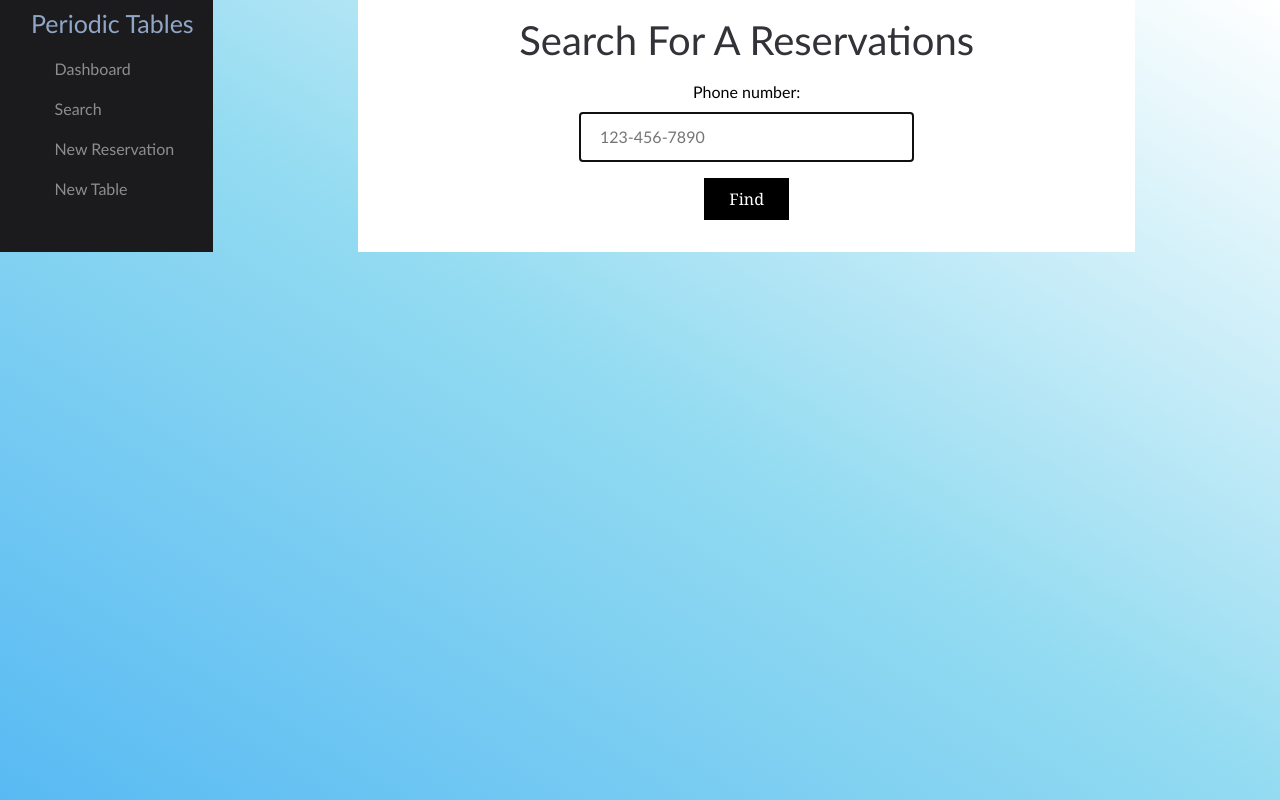
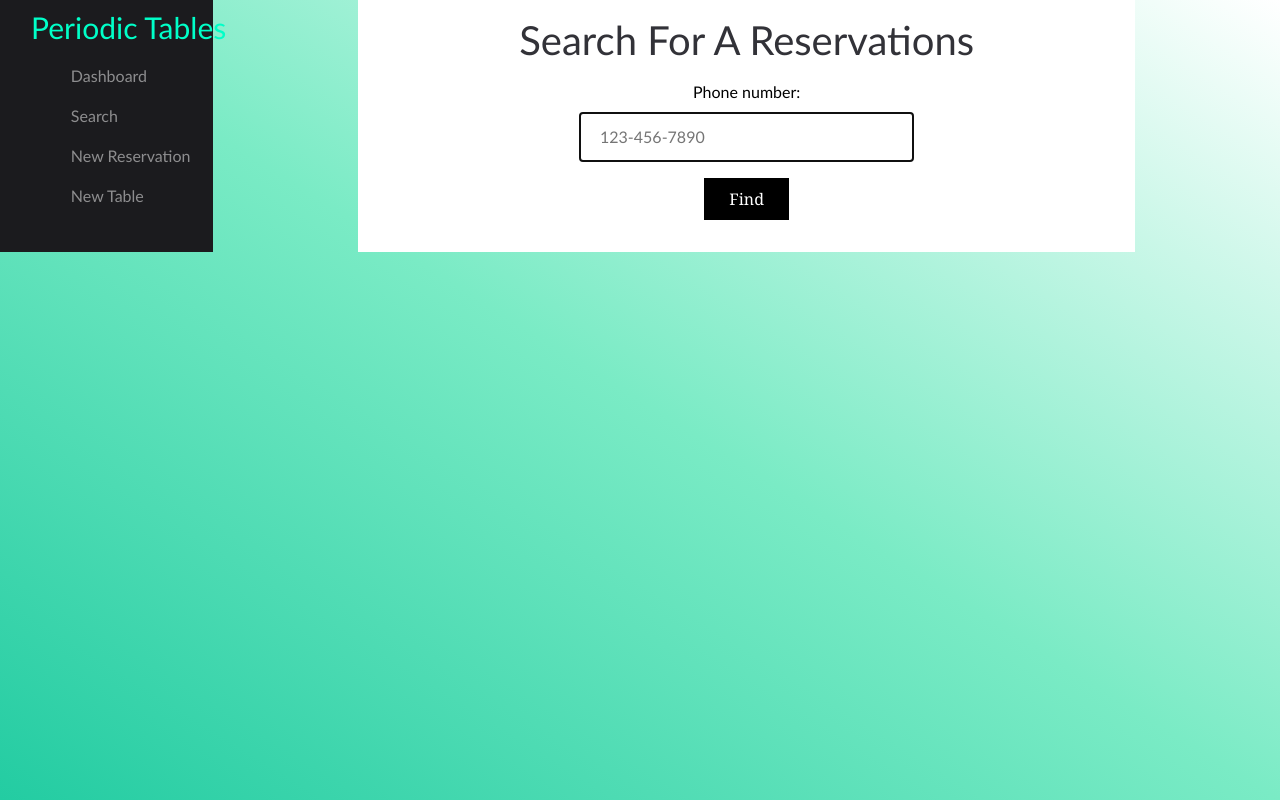
Before and after one commit to THBon/restaurant-reservation, a React (Create React App) app in the folder front-end/: page /search in a window 1280 px wide. Built offline with nearby package versions, Linux system fonts and the light colour scheme; no server answers; a web font is replaced by a local one.

Commit message:
polishing

```diff
--- a/front-end/src/App.css
+++ b/front-end/src/App.css
@@ -3,8 +3,8 @@ html {
   min-height: 100vh;
   background-image: linear-gradient(
     to right top,
-    #58baf3,
-    rgb(147, 219, 241),
+    #23cca2,
+    rgb(122, 235, 197),
     white
   );
 }
--- a/front-end/src/dashboard/Dashboard.css
+++ b/front-end/src/dashboard/Dashboard.css
@@ -29,7 +29,7 @@
   }
 
   .dashboard-header .btn:hover {
-    background-color: #08b2e3;
+    background-color: #16f5ab;
     color: white;
     border: 1px solid black;
   }
--- a/front-end/src/dashboard/Dashboard.js
+++ b/front-end/src/dashboard/Dashboard.js
@@ -53,7 +53,7 @@ function Dashboard({ date }) {
       <div className="dashboard-header">
         <h1>Dash Board</h1>
         <h3>Reservations for date: {date}</h3>
-        <div className="dashboard-button">
+        <div className="dashboard-buttons">
           <button className="btn mr-2" onClick={() => previousDateHandler(date)}>Previous</button>
           <button className="btn mr-2" onClick={() => todayHandler()}>Today</button>
           <button className="btn mr-2" onClick={() => nextDateHandler(date)}>Next</button>
--- a/front-end/src/layout/Layout.css
+++ b/front-end/src/layout/Layout.css
@@ -11,9 +11,9 @@ body {
 
 .sidebar-brand-text {
   font-family:'Gill Sans', 'Gill Sans MT', Calibri, 'Trebuchet MS', sans-serif;
-  font-size: 25px;
+  font-size: 30px;
   text-align: center;
-  color: #90a6c7;
+  color: #00ffc8;
 }
 
 .side-bar {
@@ -31,7 +31,8 @@ h1, h2 {
 }
 
 .headingBar {
-  background-color:#120963;
+  font-size: larger;
+  background-color:#00ff95;
 }
 
 .btn-dark {
--- a/front-end/src/reservation/reservation-list.css
+++ b/front-end/src/reservation/reservation-list.css
@@ -8,9 +8,10 @@
   }
 
   .card-header {
+    color: white;
     font-size: 1.5rem;
     font-weight: bold;
-    background-color: #1597e2;
+    background-color: #000000;
     text-shadow: 0 1px 0 rgb(0 0 0 / 20%);
   }
 
@@ -28,7 +29,7 @@
   }
 
   .list-group-item .btn:hover {
-    background-color: #08b2e3;
+    background-color: #1ef3cf;
     color: white;
   }
 
--- a/front-end/src/reservation/reservation-new.css
+++ b/front-end/src/reservation/reservation-new.css
@@ -3,7 +3,7 @@ input {
     padding: 0.75em 1.25em;
     margin: 0.5em 0em;
     box-sizing: border-box;
-    border: 1px solid #08b2e3;
+    border: 1px solid black;
     border-radius: 4px;
   }
 
--- a/front-end/src/tables/tables-list.css
+++ b/front-end/src/tables/tables-list.css
@@ -36,7 +36,7 @@
   }
 
   .finish-button:hover {
-    background-color: #1597e2;
+    background-color: #ffffff;
     color: black;
   }
 
```
